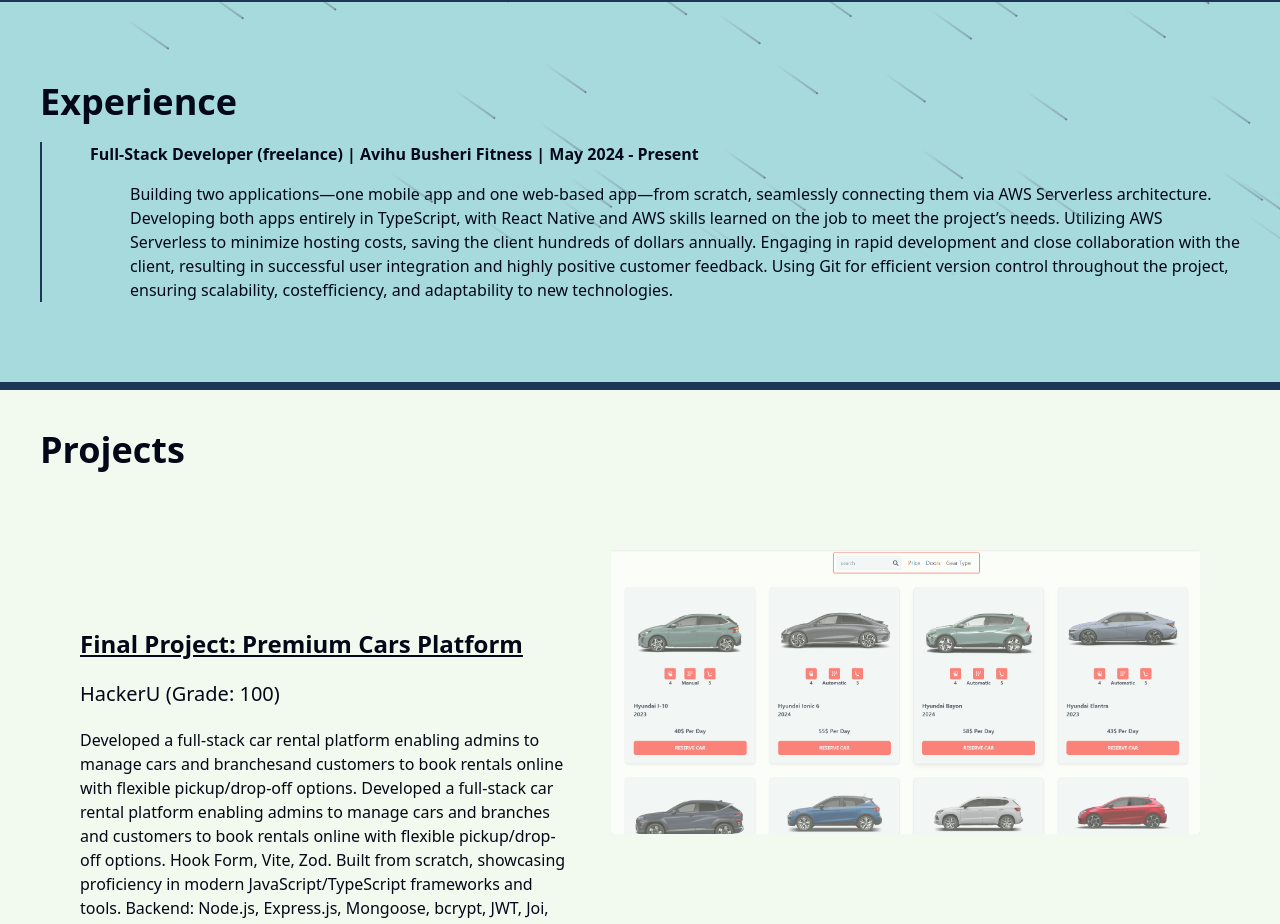
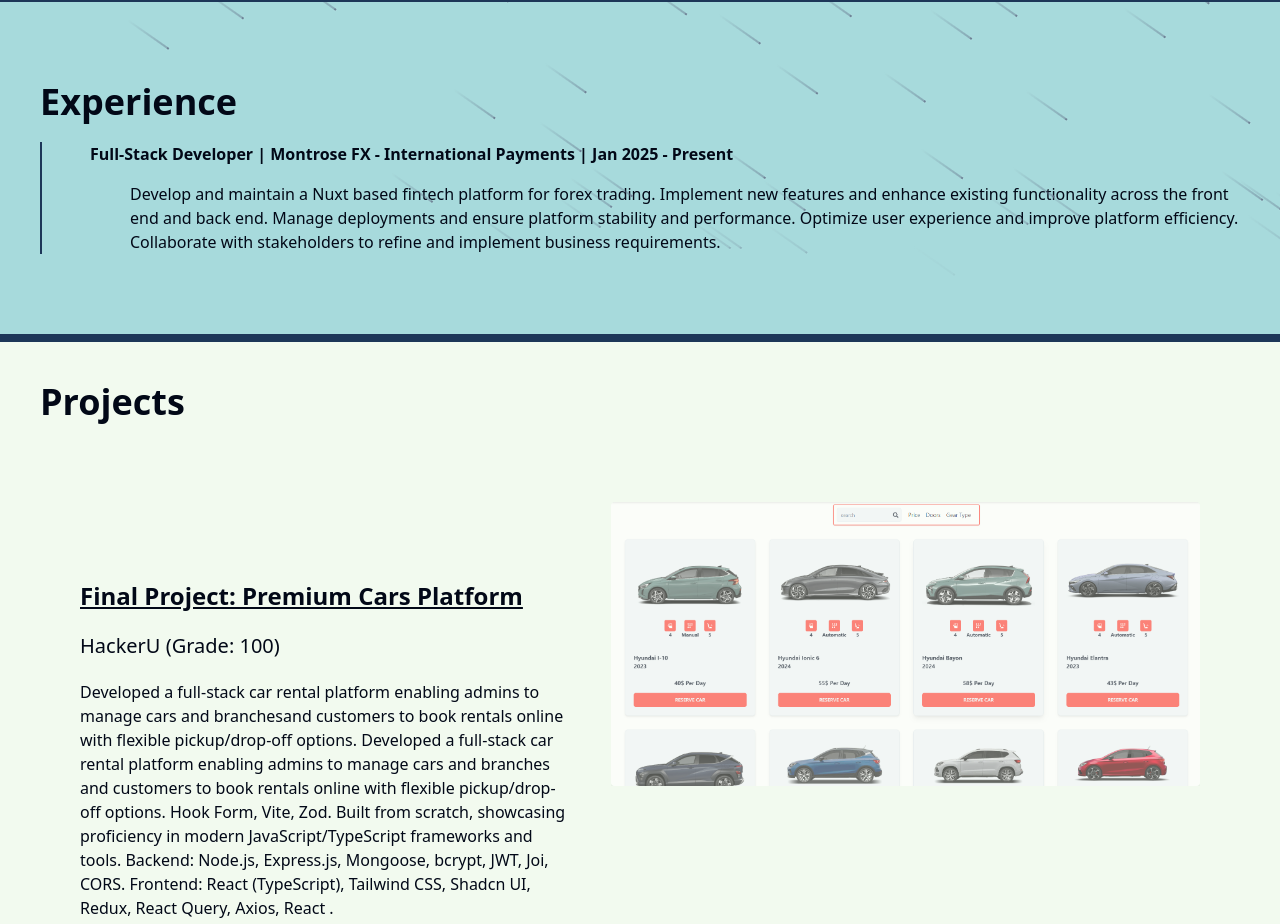
Before and after one commit to Noam-Moskowitz/Noam-Moskowitz-Portfolio, a React (Vite) app: page / in a window 1280 px wide. Shown: the part 1118-2042 px from the top of the page. Built offline with nearby package versions, Linux system fonts and the light colour scheme.

Commit message:
ADD: Added current working experience

```diff
--- a/src/constants/experience.ts
+++ b/src/constants/experience.ts
@@ -1,13 +1,6 @@
 export const experienceArr = [
   {
-    title: `Full-Stack Developer (freelance) | Avihu Busheri Fitness | May 2024 - Present`,
-    content: `Building two applications—one mobile app and one web-based app—from scratch, seamlessly
-        connecting them via AWS Serverless architecture. Developing both apps entirely in
-        TypeScript, with React Native and AWS skills learned on the job to meet the project’s needs.
-        Utilizing AWS Serverless to minimize hosting costs, saving the client hundreds of dollars
-        annually. Engaging in rapid development and close collaboration with the client, resulting
-        in successful user integration and highly positive customer feedback. Using Git for
-        efficient version control throughout the project, ensuring scalability, costefficiency, and
-        adaptability to new technologies.`,
+    title: `Full-Stack Developer | Montrose FX - International Payments | Jan 2025 - Present`,
+    content: `Develop and maintain a Nuxt based fintech platform for forex trading. Implement new features and enhance existing functionality across the front end and back end. Manage deployments and ensure platform stability and performance. Optimize user experience and improve platform efficiency. Collaborate with stakeholders to refine and implement business requirements. `,
   },
 ];
```
